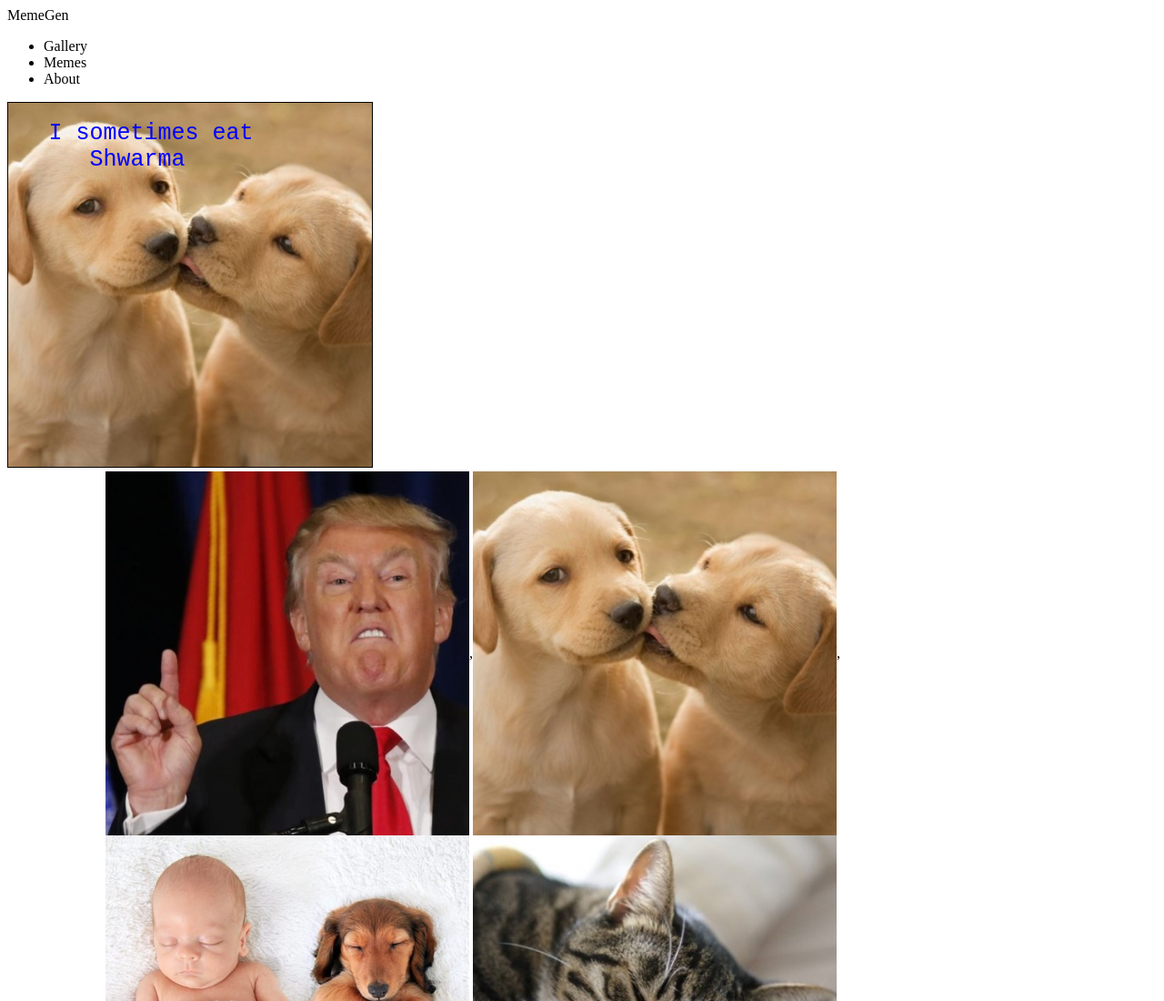
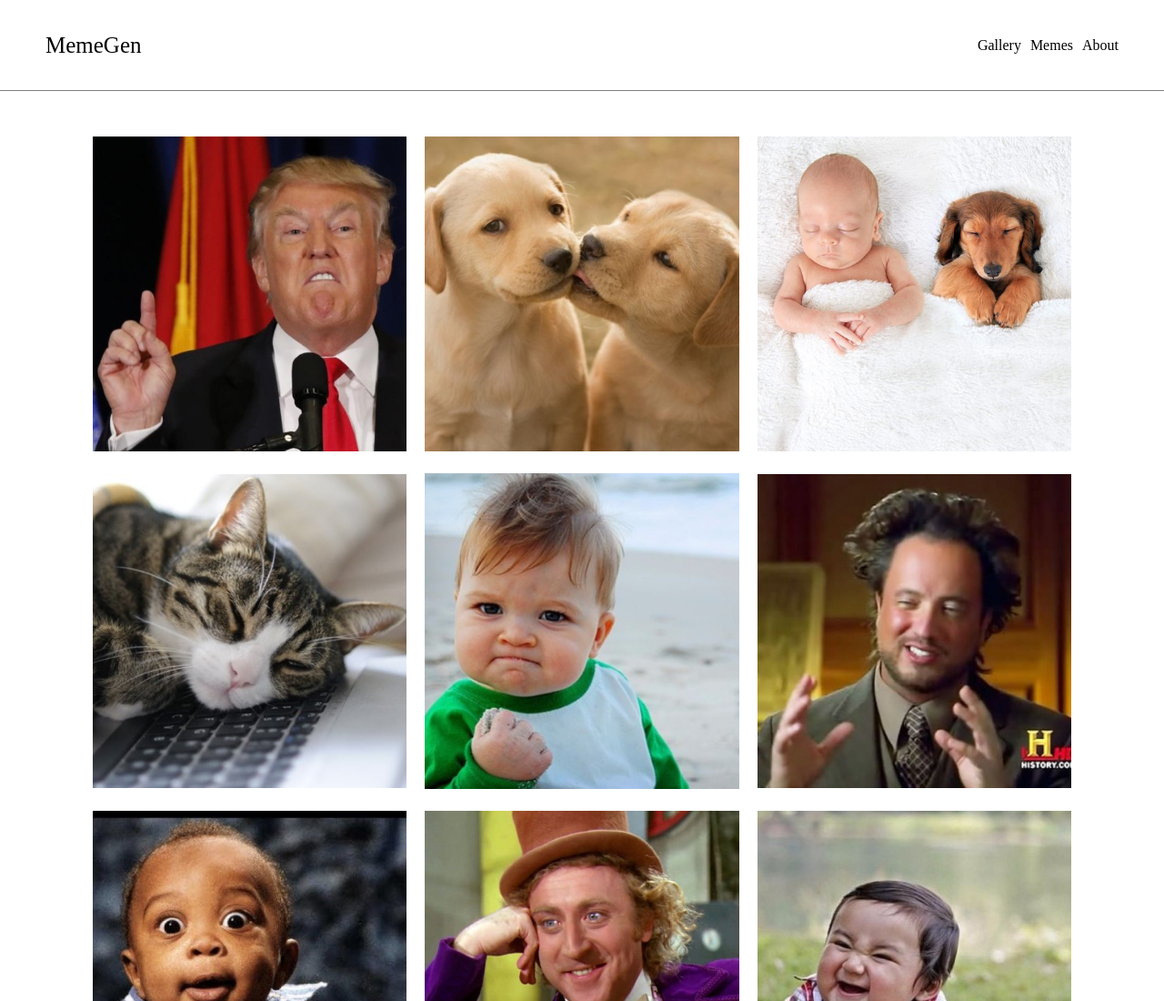
Before and after one commit to OfirKaspi/OKMemes, a plain HTML site: page index.html in a window 1280 px wide. Shown: the top 1100 px of the page at 91% size. Drawn offline with Linux system fonts and the light colour scheme.

Commit message:
q14 with layout

```diff
--- a/css/basics/base.css
+++ b/css/basics/base.css
@@ -1,7 +1,16 @@
 * {
   box-sizing: border-box;
+}
+
+body {
+  margin: 0;
 }
 
 img {
   width: 100%;
 }
+
+a {
+  text-decoration: none;
+  color: black;
+}
--- a/css/basics/helpers.css
+++ b/css/basics/helpers.css
@@ -10,6 +10,8 @@
   align-items: center;
 }
 
-.cover {
-  display: none;
+.clean-list {
+  margin: 0;
+  padding: 0;
+  list-style-type: none;
 }
--- a/css/basics/layout.css
+++ b/css/basics/layout.css
@@ -1,7 +1,4 @@
-.gallery {
+body {
   display: flex;
-  flex-wrap: wrap;
-  align-items: center;
-  justify-content: center;
-  width: 80vw;
+  flex-direction: column;
 }
--- a/css/components/canvas.css
+++ b/css/components/canvas.css
@@ -9,16 +9,23 @@ canvas {
 
 .overlay-text {
   position: absolute;
-  top: 0;
-  left: 0;
   padding: 20px 0;
-  max-width: 100%;
+  width: 100%;
   text-align: center;
   overflow: hidden; /* Hide horizontal scrollbar */
   white-space: pre-wrap;
   background-color: transparent;
   border: 0;
-  resize: none;
+}
+
+.overlay-text-top {
+  top: 0;
+  left: 0;
+}
+
+.overlay-text-bottom {
+  bottom: 0;
+  left: 0;
 }
 
 .overlay-text:hover {
--- a/css/components/editor.css
+++ b/css/components/editor.css
@@ -0,0 +1,4 @@
+.editor {
+  display: flex;
+  flex-direction: column;
+}
--- a/css/components/gallery-card.css
+++ /dev/null
@@ -1,4 +0,0 @@
-article {
-  width: 400px;
-  height: 400px;
-}
--- /dev/null
+++ b/css/components/gallery.css
@@ -0,0 +1,14 @@
+.gallery {
+  display: flex;
+  flex-wrap: wrap;
+  align-items: center;
+  align-self: center;
+  justify-self: center;
+  justify-content: center;
+  width: 90vw;
+}
+
+.gallery article {
+  margin: 20px 10px 0px 10px;
+  width: 30%;
+}
--- a/css/components/main-header.css
+++ b/css/components/main-header.css
@@ -0,0 +1,18 @@
+header {
+  height: 100px;
+  padding: 20px 50px;
+  border-bottom: 1px solid gray;
+  margin-bottom: 30px;
+}
+
+header span {
+  font-size: 25px;
+}
+
+header .nav {
+  gap: 10px;
+}
+
+header .nav a:hover {
+  color: rgb(150, 206, 65);
+}
--- /dev/null
+++ b/css/components/modal.css
@@ -0,0 +1,22 @@
+.modal-overlay {
+  position: fixed;
+  top: 0;
+  left: 0;
+  width: 100%;
+  height: 100%;
+  background-color: rgba(0, 0, 0, 0.5); /* Semi-transparent background */
+  display: none;
+  justify-content: center;
+  align-items: center;
+}
+
+/* Actual modal */
+.modal {
+  display: flex;
+  gap: 20px;
+  background-color: white;
+  padding: 20px;
+  border-radius: 10px;
+  box-shadow: 0px 0px 10px rgba(0, 0, 0, 0.3);
+  width: 80vw; /* Set a maximum width for the modal if needed */
+}
--- a/css/main.css
+++ b/css/main.css
@@ -8,7 +8,8 @@
 @import url('./basics/helpers.css');
 
 /* COMPONENTS */
+@import url('./components/gallery.css');
+@import url('./components/modal.css');
 @import url('./components/main-header.css');
-@import url('./components/gallery-card.css');
 @import url('./components/editor.css');
 @import url('./components/canvas.css');
--- a/index.html
+++ b/index.html
@@ -7,23 +7,35 @@
     <link rel="stylesheet" href="css/main.css" />
   </head>
   <body onload="onInit()">
-    <header>
+    <header class="flex space-between align-center">
       <span>MemeGen</span>
-      <ul>
-        <li>Gallery</li>
-        <li>Memes</li>
-        <li>About</li>
+      <ul class="nav clean-list flex space-between align-center">
+        <li><a href="">Gallery</a></li>
+        <li><a href="">Memes</a></li>
+        <li><a href="">About</a></li>
       </ul>
     </header>
-    <section class="editor">
-      <div class="canvas-container">
-        <canvas width="400" height="400"></canvas>
-        <textarea
-          wrap="soft"
-          class="overlay-text"
-          value=""
-          oninput="onChangeTextarea(this)"
-        ></textarea>
+    <section class="modal-overlay" onclick="onCloseModal(this)">
+      <div class="modal" onclick="stopPropagation(event)">
+        <div class="canvas-container">
+          <canvas width="400" height="400"></canvas>
+          <input type="text" class="overlay-text overlay-text-top" oninput="onChangeInput(this)" />
+          <input
+            type="text"
+            class="overlay-text overlay-text-bottom"
+            oninput="onChangeInput(this)"
+            onclick="onChange"
+          />
+        </div>
+        <div class="editor">
+          <a href="#" onclick="downloadCanvas(this)" download="file-name">Download</a>
+          <div>
+            <label for="textColor">choose a text color</label>
+            <input type="color" id="textColor" oninput="onChangeTextColor(this)" />
+          </div>
+          <button onclick="onChangeFontSize(1)">+</button>
+          <button onclick="onChangeFontSize(-1)">-</button>
+        </div>
       </div>
     </section>
     <section class="gallery"></section>
--- a/js/main.js
+++ b/js/main.js
@@ -1,3 +1,5 @@
+// TODO - make the text downloaded aswell
+
 'use strict'
 
 let gElCanvas
@@ -20,7 +22,7 @@ function renderGallery() {
   )
 
   const elGallery = document.querySelector('.gallery')
-  elGallery.innerHTML = strHTMLs.join()
+  elGallery.innerHTML = strHTMLs.join('')
 }
 
 function renderMeme() {
@@ -31,13 +33,15 @@ function renderMeme() {
   const newImage = new Image()
   newImage.src = image.url
   newImage.onload = () => {
-    // Draw the image on the canvas
     coverCanvasWithImg(newImage)
   }
   setOverlayText(meme)
 }
 
 function onSelectImg(elImg) {
+  const elModalOverlay = document.querySelector('.modal-overlay')
+  elModalOverlay.style.display = 'flex'
+  setImg(elImg)
   coverCanvasWithImg(elImg)
   const meme = getMeme()
   setOverlayText(meme)
@@ -49,18 +53,49 @@ function coverCanvasWithImg(elImg) {
 }
 
 function setOverlayText(meme) {
-  const elOverlayText = document.querySelector('.overlay-text')
-  elOverlayText.value = meme.lines[meme.selectedLineIdx].txt
-  elOverlayText.style.color = meme.lines[meme.selectedLineIdx].color
-  elOverlayText.style.fontSize = meme.lines[meme.selectedLineIdx].size + 'px'
+  const elTopOverlayText = document.querySelector('.overlay-text-top')
+  elTopOverlayText.value = meme.lines[0].txt
+  elTopOverlayText.style.color = meme.lines[0].color
+  elTopOverlayText.style.fontSize = meme.lines[0].size + 'px'
+
+  const elbottomOverlayText = document.querySelector('.overlay-text-bottom')
+  elbottomOverlayText.value = meme.lines[1].txt
+  elbottomOverlayText.style.color = meme.lines[1].color
+  elbottomOverlayText.style.fontSize = meme.lines[1].size + 'px'
 }
 
-function onChangeTextarea(el) {
-  el.style.height = 'auto'
-  el.style.height = el.scrollHeight + 'px'
+function onChangeInput(el) {
   setLineTxt(el.value)
+  renderMeme()
 
   //   el.style.width = 'auto'
   //   el.style.width = el.scrollWidth + 'px'
   //   el.style.width = el.value.length + 2 + 'ch'
 }
+
+function downloadCanvas(elLink) {
+  const dataUrl = gElCanvas.toDataURL()
+  console.log('dataUrl', dataUrl)
+
+  elLink.href = dataUrl
+  // Set a name for the downloaded file
+  elLink.download = 'my-img'
+}
+
+function onCloseModal(el) {
+  el.style.display = 'none'
+}
+
+function stopPropagation(ev) {
+  ev.stopPropagation()
+}
+
+function onChangeTextColor(el) {
+  changeTextColor(el.value)
+  renderMeme()
+}
+
+function onChangeFontSize(value) {
+  changeFontSize(value)
+  renderMeme()
+}
--- a/js/services/service.js
+++ b/js/services/service.js
@@ -1,25 +1,26 @@
 'use strict'
 
 var gImgs = [
-  { id: 1, url: 'images/1.jpg', keywords: [' funny ', 'cat'] },
-  { id: 2, url: 'images/2.jpg', keywords: [' funny ', 'cat'] },
-  { id: 3, url: 'images/3.jpg', keywords: [' funny ', 'cat'] },
-  { id: 4, url: 'images/4.jpg', keywords: [' funny ', 'cat'] },
-  { id: 5, url: 'images/5.jpg', keywords: [' funny ', 'cat'] },
-  { id: 6, url: 'images/6.jpg', keywords: [' funny ', 'cat'] },
-  { id: 7, url: 'images/7.jpg', keywords: [' funny ', 'cat'] },
-  { id: 8, url: 'images/8.jpg', keywords: [' funny ', 'cat'] },
-  { id: 9, url: 'images/9.jpg', keywords: [' funny ', 'cat'] },
-  { id: 10, url: 'images/10.jpg', keywords: [' funny ', 'cat'] },
-  { id: 11, url: 'images/11.jpg', keywords: [' funny ', 'cat'] },
-  { id: 12, url: 'images/12.jpg', keywords: [' funny ', 'cat'] },
-  { id: 13, url: 'images/13.jpg', keywords: [' funny ', 'cat'] },
-  { id: 14, url: 'images/14.jpg', keywords: [' funny ', 'cat'] },
-  { id: 15, url: 'images/15.jpg', keywords: [' funny ', 'cat'] },
-  { id: 16, url: 'images/16.jpg', keywords: [' funny ', 'cat'] },
-  { id: 17, url: 'images/17.jpg', keywords: [' funny ', 'cat'] },
-  { id: 18, url: 'images/18.jpg', keywords: [' funny ', 'cat'] },
+  { id: 1, url: '/images/1.jpg', keywords: [' funny ', 'cat'] },
+  { id: 2, url: '/images/2.jpg', keywords: [' funny ', 'cat'] },
+  { id: 3, url: '/images/3.jpg', keywords: [' funny ', 'cat'] },
+  { id: 4, url: '/images/4.jpg', keywords: [' funny ', 'cat'] },
+  { id: 5, url: '/images/5.jpg', keywords: [' funny ', 'cat'] },
+  { id: 6, url: '/images/6.jpg', keywords: [' funny ', 'cat'] },
+  { id: 7, url: '/images/7.jpg', keywords: [' funny ', 'cat'] },
+  { id: 8, url: '/images/8.jpg', keywords: [' funny ', 'cat'] },
+  { id: 9, url: '/images/9.jpg', keywords: [' funny ', 'cat'] },
+  { id: 10, url: '/images/10.jpg', keywords: [' funny ', 'cat'] },
+  { id: 11, url: '/images/11.jpg', keywords: [' funny ', 'cat'] },
+  { id: 12, url: '/images/12.jpg', keywords: [' funny ', 'cat'] },
+  { id: 13, url: '/images/13.jpg', keywords: [' funny ', 'cat'] },
+  { id: 14, url: '/images/14.jpg', keywords: [' funny ', 'cat'] },
+  { id: 15, url: '/images/15.jpg', keywords: [' funny ', 'cat'] },
+  { id: 16, url: '/images/16.jpg', keywords: [' funny ', 'cat'] },
+  { id: 17, url: '/images/17.jpg', keywords: [' funny ', 'cat'] },
+  { id: 18, url: '/images/18.jpg', keywords: [' funny ', 'cat'] },
 ]
+
 var gMeme = {
   selectedImgId: 2,
   selectedLineIdx: 1,
@@ -34,6 +35,20 @@ function setLineTxt(value) {
   gMeme.lines[gMeme.selectedLineIdx].txt = value
 }
 
+function changeTextColor(value) {
+  gMeme.lines[gMeme.selectedLineIdx].color = value
+}
+
+function changeFontSize(value) {
+  gMeme.lines[gMeme.selectedLineIdx].size += value
+}
+
+function setImg(el) {
+  const url = new URL(el.src)
+  const image = gImgs.find(img => img.url === url.pathname)
+  gMeme.selectedImgId = image.id
+}
+
 function getMeme() {
   return gMeme
 }
```
